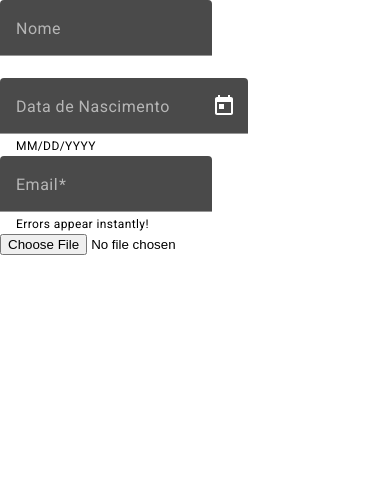
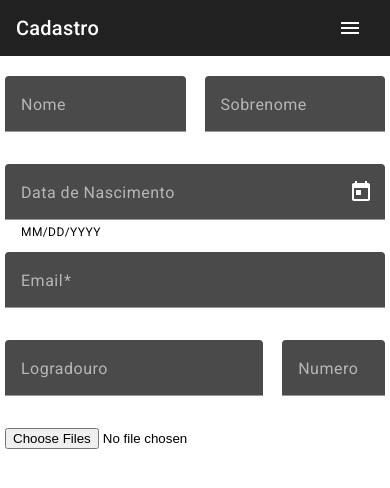
Before and after one commit to KyobaMuratsu/FormularioAngular, an Angular app in the folder Formulario/: page /cadastro in a window 390 px wide. Shown: the top 488 px of the page. Built offline with nearby package versions, Linux system fonts and the light colour scheme.

Commit message:
Alterações para endereço

```diff
--- /dev/null
+++ b/Formulario/src/app/header/header.component.css
@@ -0,0 +1,14 @@
+.spacing{
+    flex: 1 1 auto;
+}
+
+.showMenu{
+    opacity: 0;
+    pointer-events: none;
+
+}
+
+.showMenu.is-phone-portrait{
+    opacity: 1;
+    pointer-events: all;
+}
--- /dev/null
+++ b/Formulario/src/app/header/header.component.html
@@ -0,0 +1,8 @@
+
+<mat-toolbar>
+    <span>Cadastro</span>
+    <span class="spacing"></span>
+    <button mat-icon-button aria-label="Example icon-button with menu icon" class="showMenu" [ngClass]="{'is-phone-portrait': isPhonePortrait}">
+        <mat-icon>menu</mat-icon>
+      </button>
+</mat-toolbar>
--- /dev/null
+++ b/Formulario/src/app/header/header.component.ts
@@ -0,0 +1,41 @@
+import { Component, OnInit } from '@angular/core';
+import {MatToolbarModule} from '@angular/material/toolbar';
+import {MatIconModule} from '@angular/material/icon';
+import {MatButtonModule} from '@angular/material/button';
+import { BreakpointObserver, Breakpoints } from '@angular/cdk/layout';
+import { CommonModule } from '@angular/common';
+
+@Component({
+  selector: 'app-header',
+  standalone: true,
+  imports: [MatToolbarModule, MatIconModule, MatButtonModule, CommonModule],
+  templateUrl: './header.component.html',
+  styleUrl: './header.component.css'
+})
+export class HeaderComponent implements OnInit {
+
+  isPhonePortrait = false;
+
+  constructor(private responsive: BreakpointObserver){
+
+  }
+
+  ngOnInit() {
+      this.responsive.observe([Breakpoints.HandsetPortrait, Breakpoints.TabletPortrait]).subscribe(result => {
+
+        this.isPhonePortrait = false;
+        const breakpoints = result.breakpoints
+
+        if (breakpoints[Breakpoints.TabletPortrait]){
+          console.log("screens matches")
+        }
+
+        if (breakpoints[Breakpoints.HandsetPortrait]) {
+          console.log("true");
+          this.isPhonePortrait = true
+        }
+
+      })
+  }
+
+}
--- a/Formulario/src/app/pagina-cadastro/pagina-cadastro.component.css
+++ b/Formulario/src/app/pagina-cadastro/pagina-cadastro.component.css
@@ -0,0 +1,44 @@
+.cadastro-container-x{
+    display: flex;
+    justify-content: center;
+    align-items: center;
+    margin-top: 20px;
+}
+
+.cadastro-container-y{
+    display: flex;
+    flex-direction: column;
+    gap: 10px;
+}
+
+.nome-sobrenome{
+    display: flex;
+    align-items: center;
+    justify-content: space-between;
+    width: 380px;
+    gap: 5%;
+}
+
+.sobrenome{
+    display: flex;
+    width: 50%;
+}
+
+.nome{
+    display: flex;
+    width: 50%;
+}
+
+.logradouro-numerorua {
+    display: flex;
+    align-items: center;
+    justify-content: space-between;
+    width: 380px;
+    gap: 5%;
+
+}
+
+.logradouro {
+    display: flex;
+    width: 140%;
+}
--- a/Formulario/src/app/pagina-cadastro/pagina-cadastro.component.html
+++ b/Formulario/src/app/pagina-cadastro/pagina-cadastro.component.html
@@ -1,9 +1,16 @@
-<main>
-    <form>
-        <mat-form-field>
-            <mat-label>Nome</mat-label>
-            <input matInput>
-        </mat-form-field>
+<app-header></app-header>
+<main class="cadastro-container-x">
+    <div class="cadastro-container-y">
+        <section class="nome-sobrenome">
+            <mat-form-field class="nome">
+                <mat-label>Nome</mat-label>
+                <input matInput>
+            </mat-form-field>
+            <mat-form-field class="sobrenome">
+                <mat-label>Sobrenome</mat-label>
+                <input matInput>
+            </mat-form-field>
+        </section>
         <mat-form-field>
             <mat-label>Data de Nascimento</mat-label>
             <input matInput [matDatepicker]="picker">
@@ -15,7 +22,6 @@
             <mat-label>Email</mat-label>
             <input type="email" matInput [formControl]="emailFormControl" [errorStateMatcher]="matcher"
                 placeholder="Ex. pat@example.com">
-            <mat-hint>Errors appear instantly!</mat-hint>
             @if (emailFormControl.hasError('email') && !emailFormControl.hasError('required')) {
             <mat-error>Please enter a valid email address</mat-error>
             }
@@ -24,7 +30,17 @@
             }
         </mat-form-field>
 
-        <input type="file" accept="image/*" capture="enviroment">
+        <section class="logradouro-numerorua">
+            <mat-form-field class="logradouro">
+                <mat-label>Logradouro</mat-label>
+                <input matInput>
+            </mat-form-field>
+            <mat-form-field class="numerorua">
+                <mat-label>Numero</mat-label>
+                <input matInput>
+            </mat-form-field>
+        </section>
 
-    </form>
+        <input type="file" accept="image/*" capture="enviroment" multiple>
+    </div>
 </main>
--- a/Formulario/src/app/pagina-cadastro/pagina-cadastro.component.ts
+++ b/Formulario/src/app/pagina-cadastro/pagina-cadastro.component.ts
@@ -1,8 +1,9 @@
-import { Component } from '@angular/core';
+import { Component, OnInit } from '@angular/core';
 import {MatInputModule} from '@angular/material/input';
 import {MatFormFieldModule} from '@angular/material/form-field';
 import {MatSelectModule} from '@angular/material/select';
 import {MatDatepickerModule} from '@angular/material/datepicker';
+import { MatIconModule } from '@angular/material/icon';
 import {ErrorStateMatcher, provideNativeDateAdapter} from '@angular/material/core';
 import {
   FormControl,
@@ -12,19 +13,41 @@ import {
   FormsModule,
   ReactiveFormsModule,
 } from '@angular/forms';
+import { HeaderComponent } from '../header/header.component';
+import {BreakpointObserver, Breakpoints} from '@angular/cdk/layout';
 
 @Component({
   selector: 'app-pagina-cadastro',
   standalone: true,
   providers: [provideNativeDateAdapter()],
-  imports: [MatFormFieldModule, MatInputModule, MatSelectModule, MatDatepickerModule, FormsModule, ReactiveFormsModule],
+  imports: [MatFormFieldModule, MatInputModule, MatSelectModule, MatDatepickerModule, FormsModule, ReactiveFormsModule, HeaderComponent, MatIconModule],
   templateUrl: './pagina-cadastro.component.html',
   styleUrl: './pagina-cadastro.component.css'
 })
-export class PaginaCadastroComponent {
+export class PaginaCadastroComponent implements OnInit {
   emailFormControl = new FormControl('', [Validators.required, Validators.email]);
 
   matcher = new MyErrorStateMatcher();
+
+  constructor(private responsive: BreakpointObserver){
+
+  }
+
+  ngOnInit() {
+      this.responsive.observe([Breakpoints.HandsetLandscape, Breakpoints.TabletPortrait]).subscribe(result => {
+
+        const breakpoints = result.breakpoints
+
+        if (breakpoints[Breakpoints.TabletPortrait]){
+          console.log("screens matches")
+        }
+
+        if (breakpoints[Breakpoints.HandsetLandscape]) {
+
+        }
+
+      })
+  }
 
 }
 
```
Also changed, not shown: 1 other file (tests, documents, lock files or other folders).
